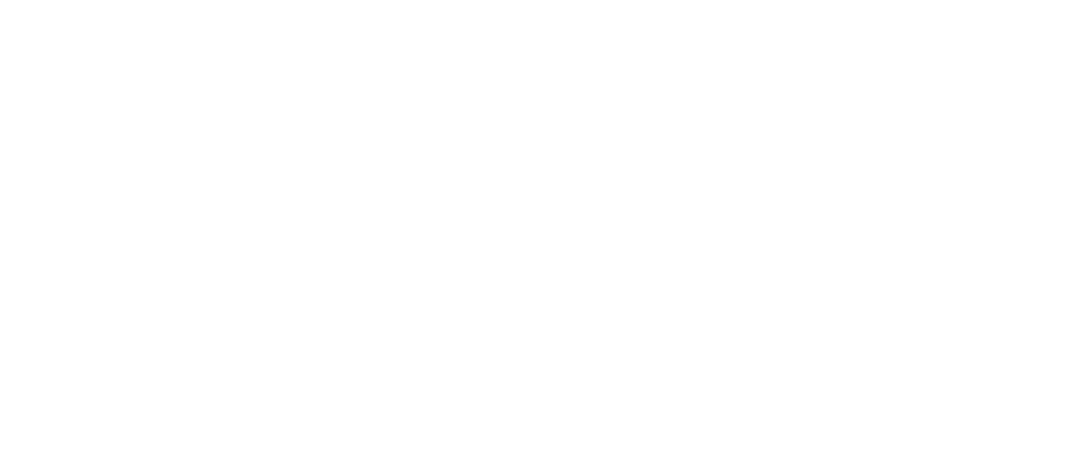
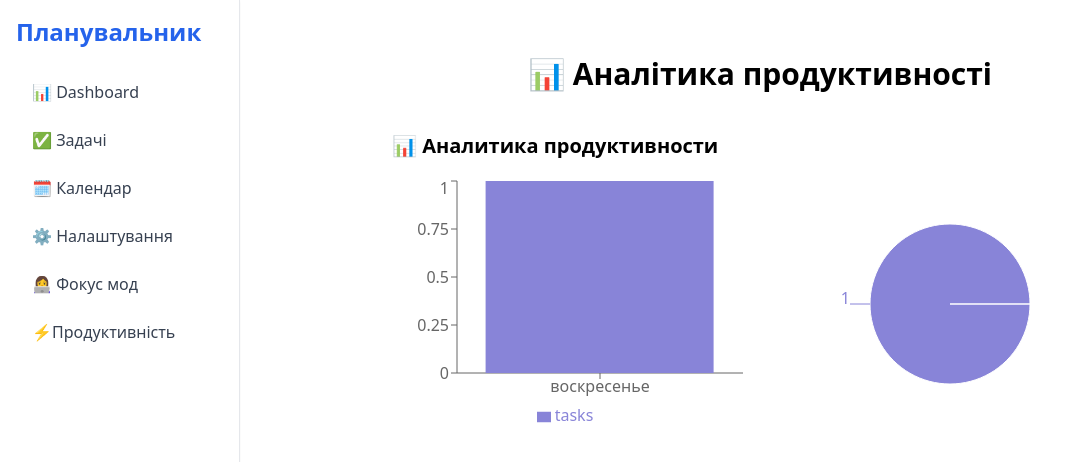
Before and after one commit to PngFormat/taskManager, a React (Create React App) app: page /productivity in a window 1280 px wide. Before the commit this address had no page. Shown: the top 462 px of the page, without its empty margins (0-1075 px from the left). Built offline with nearby package versions, Linux system fonts and the light colour scheme.

Commit message:
features: add chart productivity

```diff
--- a/package.json
+++ b/package.json
@@ -19,6 +19,7 @@
     "react-dom": "^19.1.0",
     "react-router-dom": "^7.7.1",
     "react-scripts": "5.0.1",
+    "recharts": "^3.1.2",
     "typescript": "^5.8.3",
     "web-vitals": "^2.1.4"
   },
--- a/src/App.js
+++ b/src/App.js
@@ -7,11 +7,12 @@
 import Settings from "./pages/Settings";
 import dayjs from "dayjs";
 import FocusMode from "./pages/FocusMode.tsx";
+import ProductivityPage from "./pages/ProductivityPage.tsx";
 
 function App() {
     const [tasks, setTasks] = useState([
-        { id: "1", title: "Закончить макет", completed: false, dueDate: "2025-08-29" },
-        { id: "2", title: "Купить продукты", completed: true, dueDate: "2025-08-24" },
+        { id: "1", title: "Закончить макет", completed: false, dueDate: "2025-08-29", priority: "low" },
+        { id: "2", title: "Купить продукты", completed: true, dueDate: "2025-08-24", priority: "low"  },
     ]);
 
     const [maxTasksPerDay, setMaxTasksPerDay] = useState(() => {
@@ -87,10 +88,21 @@
     };
 
     const toggleTask = (id) => {
-        setTasks((prev) =>
-            prev.map((t) => (t.id === id ? { ...t, completed: !t.completed } : t))
+        setTasks(prevTasks =>
+            prevTasks.map(task => {
+                if (task.id === id) {
+                    const isNowCompleted = !task.completed;
+                    return {
+                        ...task,
+                        completed: isNowCompleted,
+                        completedAt: isNowCompleted ? new Date().toISOString() : null
+                    };
+                }
+                return task;
+            })
         );
     };
+
 
     const deleteTask = (id) => {
         setTasks((prev) => prev.filter((t) => t.id !== id));
@@ -143,6 +155,12 @@
                             />
                         }
                     />
+                    <Route
+                        path="productivity"
+                        element={
+                            <ProductivityPage tasks={tasks} />
+                        }
+                    />
 
                 </Route>
 
--- /dev/null
+++ b/src/components/Analytics.tsx
@@ -0,0 +1,71 @@
+import { BarChart, Bar, PieChart, Pie, Cell, XAxis, YAxis, Tooltip, Legend, ResponsiveContainer } from "recharts";
+
+const COLORS = ["#8884d8", "#82ca9d", "#ffc658", "#ff7f50", "#ff6f91", "#00c49f", "#ffbb28"];
+
+export default function ProductivityAnalytics({ tasks }) {
+    const completedTasks = tasks.filter(task => task.completed);
+
+    const tasksByDay = completedTasks.reduce((acc, task) => {
+        const date = new Date(task.completedAt || task.updatedAt || task.dueDate);
+        const day = date.toLocaleDateString("ru-RU", { weekday: "long" });
+        acc[day] = (acc[day] || 0) + 1;
+        return acc;
+    }, {});
+
+    const barData = Object.entries(tasksByDay).map(([day, count]) => ({
+        name: day,
+        tasks: count
+    }));
+
+    const priorityData = completedTasks.reduce((acc, task) => {
+        acc[task.priority] = (acc[task.priority] || 0) + 1;
+        return acc;
+    }, {});
+
+    const pieData = Object.entries(priorityData).map(([priority, value]) => ({
+        name: priority,
+        value
+    }));
+    console.log(pieData);
+
+    return (
+        <div className="mt-10">
+            <h2 className="text-xl font-semibold mb-4">📊 Аналитика продуктивности</h2>
+
+            <div className="grid grid-cols-1 md:grid-cols-2 gap-6">
+                <div className="h-64">
+                    <ResponsiveContainer width="100%" height="100%">
+                        <BarChart data={barData}>
+                            <XAxis dataKey="name" />
+                            <YAxis />
+                            <Tooltip />
+                            <Legend />
+                            <Bar dataKey="tasks" fill="#8884d8" />
+                        </BarChart>
+                    </ResponsiveContainer>
+                </div>
+
+                <div className="h-64">
+                    <ResponsiveContainer width="100%" height="100%">
+                        <PieChart>
+                            <Pie
+                                data={pieData}
+                                cx="50%"
+                                cy="50%"
+                                outerRadius={80}
+                                fill="#8884d8"
+                                dataKey="value"
+                                label
+                            >
+                                {pieData.map((entry, index) => (
+                                    <Cell key={`cell-${index}`} fill={COLORS[index % COLORS.length]} />
+                                ))}
+                            </Pie>
+                            <Tooltip />
+                        </PieChart>
+                    </ResponsiveContainer>
+                </div>
+            </div>
+        </div>
+    );
+}
--- a/src/components/Sidebar.jsx
+++ b/src/components/Sidebar.jsx
@@ -13,6 +13,7 @@
                 <NavLink to="/calendar" className={linkClass}>🗓️ Календар</NavLink>
                 <NavLink to="/settings" className={linkClass}>⚙️ Налаштування</NavLink>
                 <NavLink to="/focus-mode" className={linkClass}>👩‍💻  Фокус мод</NavLink>
+                <NavLink to="/productivity" className={linkClass}>⚡️Продуктивність</NavLink>
             </nav>
         </div>
     );
--- /dev/null
+++ b/src/pages/ProductivityPage.tsx
@@ -0,0 +1,10 @@
+import ProductivityAnalytics from "../components/Analytics.tsx";
+
+export default function ProductivityPage({tasks}) {
+    return (
+        <div className="max-w-3xl mx-auto py-10 px-4">
+            <h1 className="text-3xl font-bold mb-6 text-center">📊 Аналітика продуктивності</h1>
+            <ProductivityAnalytics tasks={tasks}/>
+        </div>
+    );
+}
--- /dev/null
+++ b/src/utils/analytics.tsx
@@ -0,0 +1,20 @@
+import { startOfDay, format, isThisWeek, isSameDay } from "date-fns";
+
+export default function getProductivityStats(tasks) {
+    const completed = tasks.filter((t) => t.completed && t.completedAt);
+
+    const perDay = {};
+    let totalWeek = 0;
+
+    completed.forEach((task) => {
+        const day = format(new Date(task.completedAt), "yyyy-MM-dd");
+        if (!perDay[day]) perDay[day] = 0;
+        perDay[day]++;
+
+        if (isThisWeek(new Date(task.completedAt))) {
+            totalWeek++;
+        }
+    });
+
+    return { perDay, totalWeek };
+}
```
Also changed, not shown: 1 other file (tests, documents, lock files or other folders).
